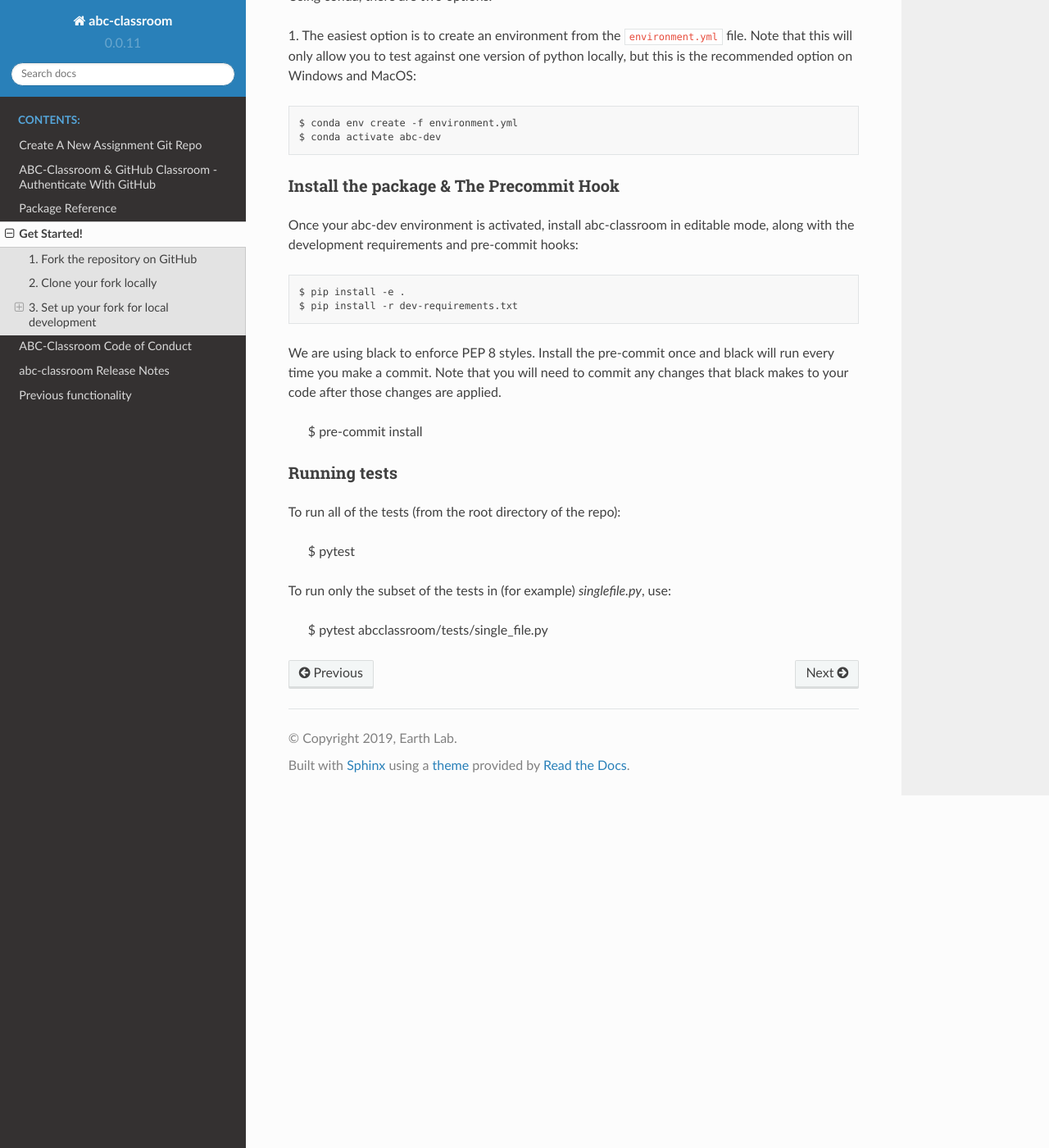
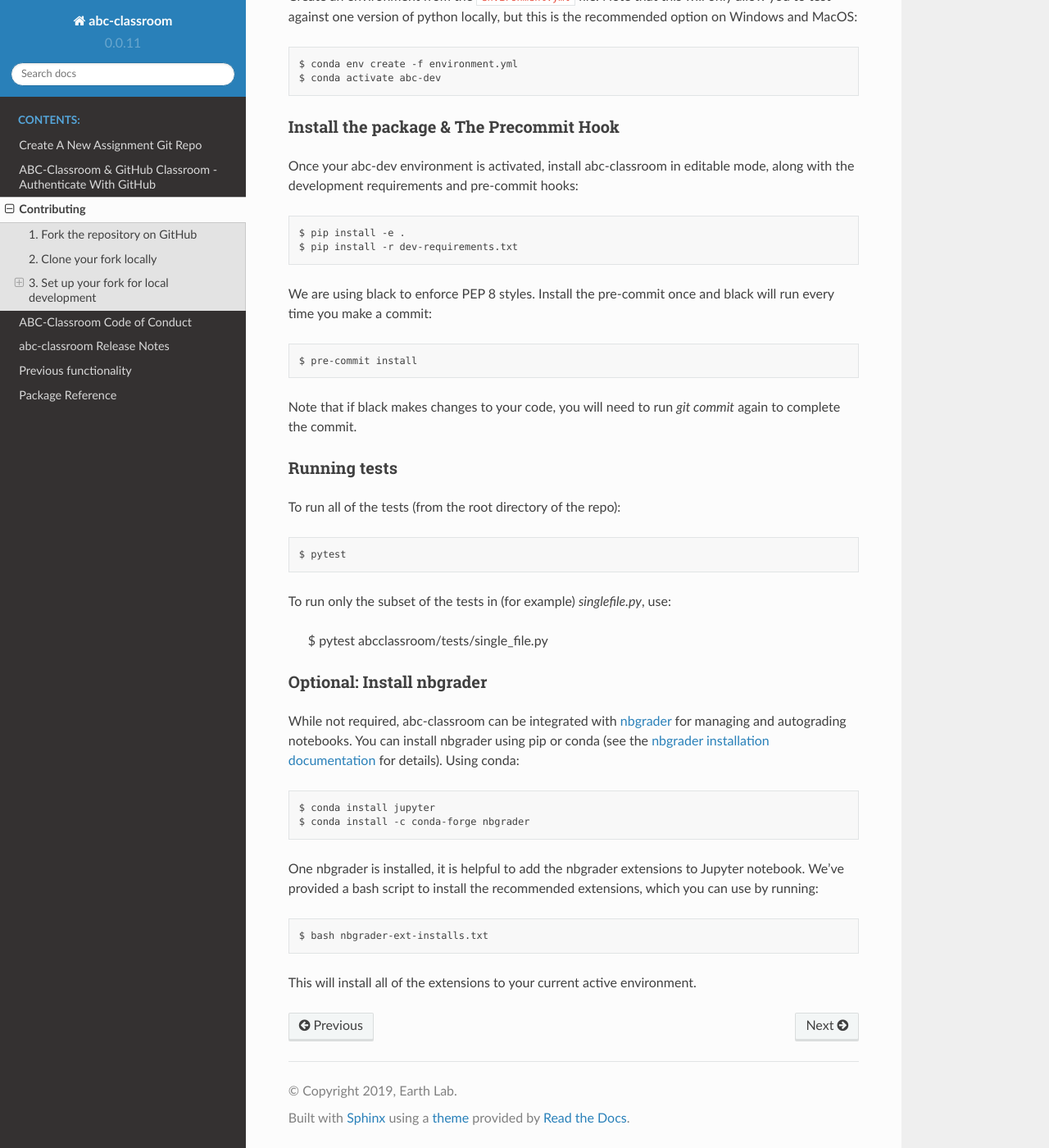
Before and after one commit to earthlab/abc-classroom, a Sphinx documentation site: the page built from docs/contributing.rst, in a window 1280 px wide and 1400 px high, scrolled down 646 px. Shown: the whole window at 82% size. Built offline with Sphinx 7.4.7 and the Read the Docs theme 2.0.0, drawn with Linux system fonts in a browser that asks for light colours; some of the changed text lies outside the part shown.

Commit message:
add docs about installing nbgrader for dev

```diff
--- a/CONTRIBUTING.rst
+++ b/CONTRIBUTING.rst
@@ -1,4 +1,4 @@
-Get Started!
+Contributing
 ============
 
 Ready to contribute? Here's how to set up abc-classroom for local development.
@@ -25,9 +25,7 @@ local filesystem::
 Setup the ABC-Classroom Dev Environment
 ^^^^^^^^^^^^^^^^^^^^^^^^^^^^^^^^^^^^^^^
 
-Using conda, there are two options.
-
-1. The easiest option is to create an environment from the
+Create an environment from the
 ``environment.yml`` file.
 Note that this will only allow you to test against one version of python
 locally, but this is the recommended option on Windows and MacOS::
@@ -45,17 +43,33 @@ mode, along with the development requirements and pre-commit hooks::
     $ pip install -r dev-requirements.txt
 
 We are using black to enforce PEP 8 styles. Install the pre-commit once and black
-will run every time you make a commit. Note that you will need to commit any changes
-that black makes to your code after those changes are applied.
+will run every time you make a commit::
 
     $ pre-commit install
 
+Note that if black makes changes to your code, you will need to run `git commit` again to complete the commit.
+
 Running tests
 ^^^^^^^^^^^^^
-To run all of the tests (from the root directory of the repo):
+To run all of the tests (from the root directory of the repo)::
 
     $ pytest
 
 To run only the subset of the tests in (for example) `singlefile.py`, use:
 
     $ pytest abcclassroom/tests/single_file.py
+
+Optional: Install nbgrader
+^^^^^^^^^^^^^^^^^^^^^^^^^^
+
+While not required, abc-classroom can be integrated with `nbgrader <https://github.com/jupyter/nbgrader>`_  for managing and autograding notebooks. You can install nbgrader using pip or conda (see the `nbgrader installation documentation <https://nbgrader.readthedocs.io/en/stable/user_guide/installation.html>`_ for details). Using conda::
+
+    $ conda install jupyter
+    $ conda install -c conda-forge nbgrader
+
+One nbgrader is installed, it is helpful
+to add the nbgrader extensions to Jupyter notebook. We've provided a bash script to install the recommended extensions, which you can use by running::
+
+    $ bash nbgrader-ext-installs.txt
+
+This will install all of the extensions to your current active environment.
--- a/docs/index.rst
+++ b/docs/index.rst
@@ -6,18 +6,19 @@
 Welcome to abc-classroom's documentation!
 =========================================
 
+``abc-classroom`` is a python package that automates some of the integration between local development / marking of lesson material and distribution through `GitHub Classroom <https://classroom.github.com/>`_. It supports (but does not require) `nbgrader <https://github.com/jupyter/nbgrader>`_ for managing and autograding notebooks.
+
 .. toctree::
    :maxdepth: 2
    :caption: Contents:
 
    new_assignment
    github-authentication
-   api
    contributing
    code-of-conduct
    change-log
    previous-functionality
-
+   api
 
 Indices and tables
 ==================
```
